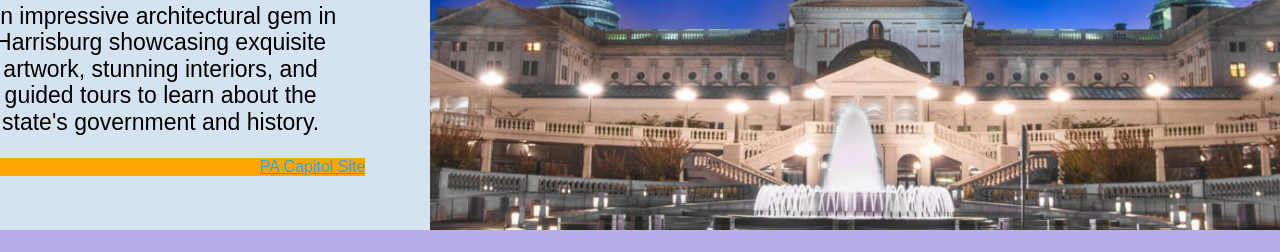
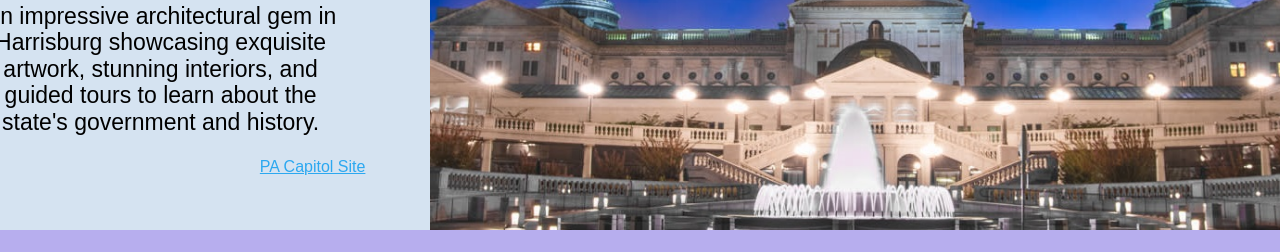
Before and after one commit to rkw74492/rkw74492, a plain HTML site: page projects/project-1/index.html in a window 1280 px wide. Shown: the part 528-780 px from the top of the page. Drawn offline with nearby package versions, Linux system fonts and the light colour scheme.

Commit message:
Project 1
Something went wrong.

```diff
--- a/projects/project-1/index.html
+++ b/projects/project-1/index.html
@@ -76,11 +76,6 @@
                text-align: right;
                margin-right: 40px;
                padding-bottom: 10px;
-               a{
-                background: orange;
-                display: block;
-               }
-
             }
             .huaah{
                 justify-content: right;
```
